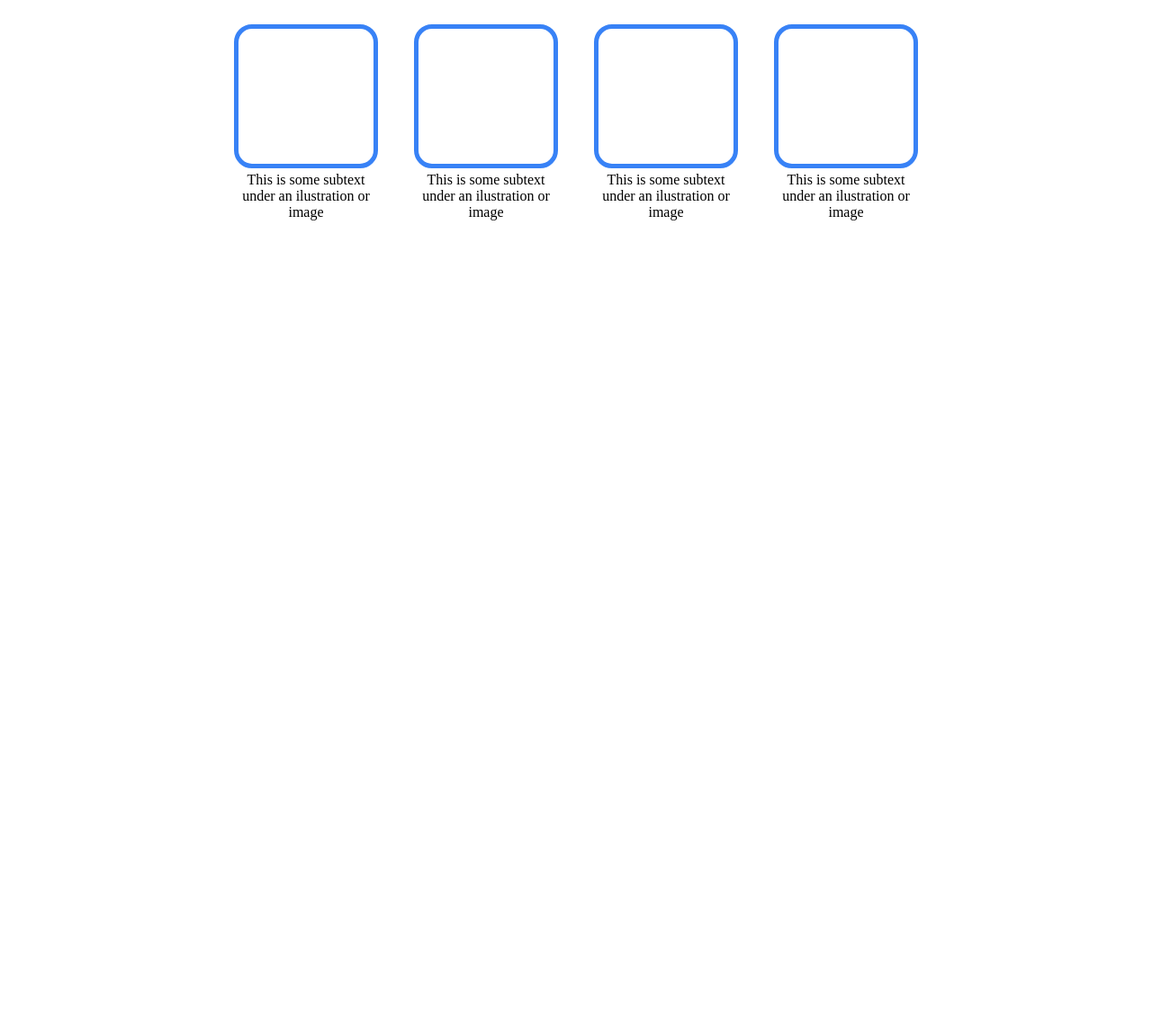
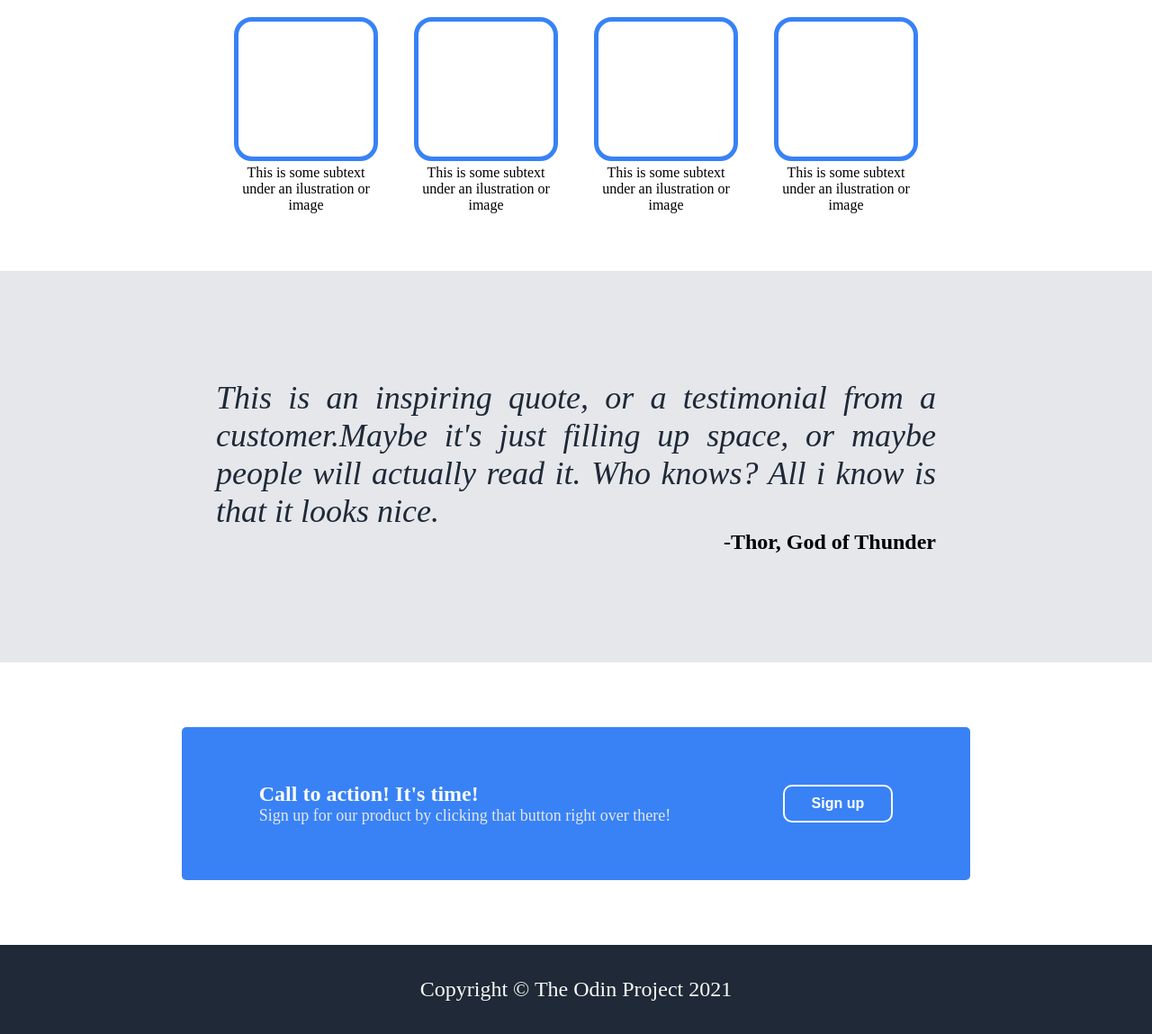
Before and after one commit to hledezma03/landing-page, a plain HTML site: page index.html in a window 1280 px wide. Shown: the part 500-1649 px from the top of the page at 90% size. Before the commit the page ends 800 px from the top, so only its background shows below. Drawn offline with Linux system fonts and the light colour scheme.

Commit message:
Add quote, call to action and copyright section
I forgot to make the commits but i finished the project

```diff
--- a/index.html
+++ b/index.html
@@ -46,14 +46,25 @@
             </div>
         </div>
     </div>
-    <div class="text">
-
+    <div class="quote">
+        <div class="quote-container">
+            <div class="quote-text">This is an inspiring quote, or a testimonial from a customer.Maybe it's just filling up space, or maybe people will actually read it. Who knows? All i know is that it looks nice.</div>
+            <div class="quote-autor">-Thor, God of Thunder</div>
+        </div>
     </div>
-    <div class="callToAction">
-
+    <div class="cta-section">
+        <div class="cta-container">
+            <div class="cta-left-side">
+                <div class="cta-title">Call to action! It's time!</div>
+                <div class="cta-subtitle">Sign up for our product by clicking that button right over there!</div>
+            </div>
+            <button class="cta-button cta-rigth-side">Sign up</button>
+        </div>
     </div>
     <div class="footer">
-
+        <div class="footer-text">
+            Copyright © The Odin Project 2021
+        </div>
     </div>
 </body>
 </html>
--- a/style.css
+++ b/style.css
@@ -1,3 +1,9 @@
+body {
+    margin: 0;
+    padding: 0;
+}
+
+
 .header {
     background-color: #1f2937;
     font-size: 18px;
@@ -63,6 +69,9 @@ button {
     border: none;
     cursor: pointer;
 }
+.cards-section {
+    margin-bottom: 64px;
+}
 
 .cards {
     display: flex;
@@ -93,3 +102,74 @@ button {
     font-weight: bolder;
     color: #1f2937;
 }
+
+.quote {
+    display: flex;
+    flex-direction: column;
+    align-items: center;
+    justify-content: center;
+    background-color: #e5e7eb;
+    padding: 120px 0;
+}
+
+.quote-container {
+    width: 800px;
+}
+
+.quote-text {
+    font-style: italic;
+    font-size: 36px;
+    color: #1f2937;
+    text-align: justify;
+}
+
+.quote-autor {
+    font-size: 24px;
+    font-weight: bolder;
+    text-align: end;
+}
+
+.cta-section {
+    display: flex;
+    justify-content: center;
+    align-items: center;
+    padding: 48px;
+}
+
+.cta-container {
+    display: flex;
+    justify-content: space-around;
+    align-items: center;
+    background-color: #3882F6;
+    width: 70%;
+    border-radius: 5px;
+    padding: 48px 24px;
+    margin: 24px;
+}
+
+.cta-title {
+    font-size: 24px;
+    color: #f9faf8;
+    font-weight: bold;
+}
+
+.cta-subtitle {
+    font-size: 18px;
+    color: #e5e7eb;
+}
+
+.cta-button {
+    border: 2px solid #fff;
+}
+
+.footer {
+    background-color: #1f2937;
+    padding: 36px;
+}
+
+.footer-text {
+    margin: auto;
+    color: #f9faf8;
+    font-size: 24px;
+    text-align: center;
+}
```
